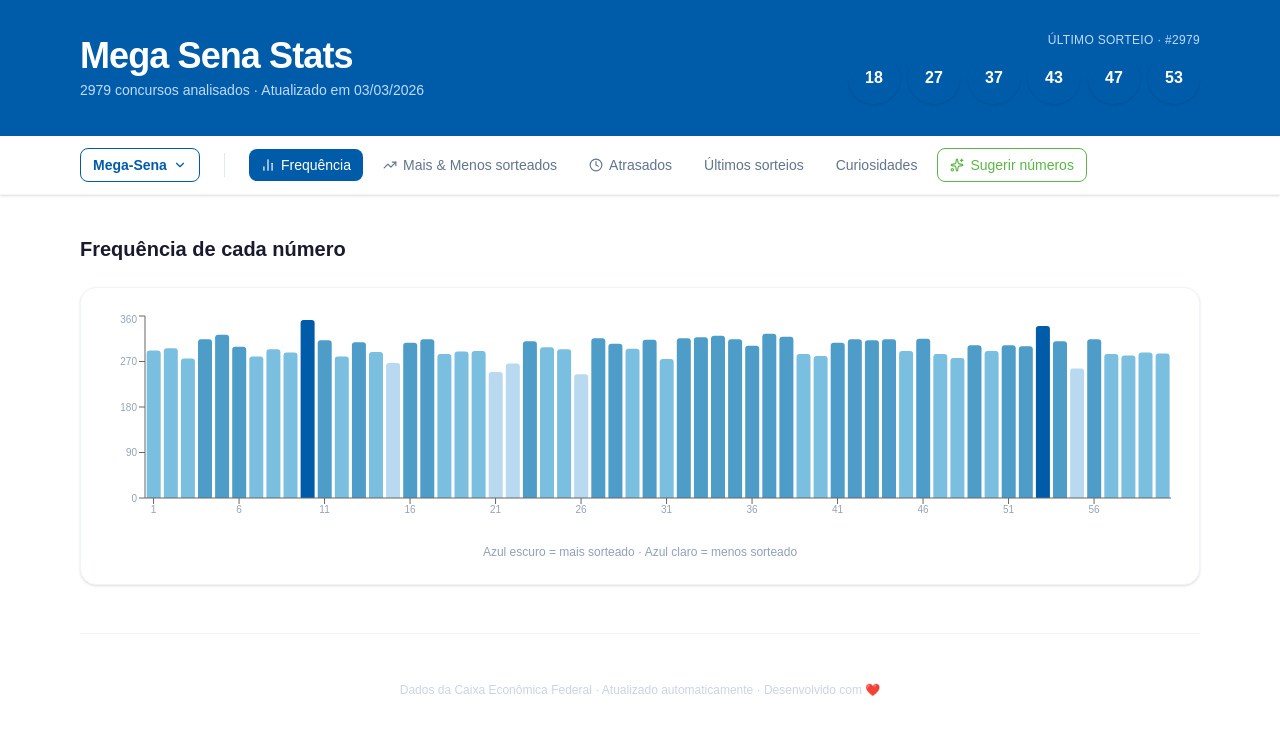
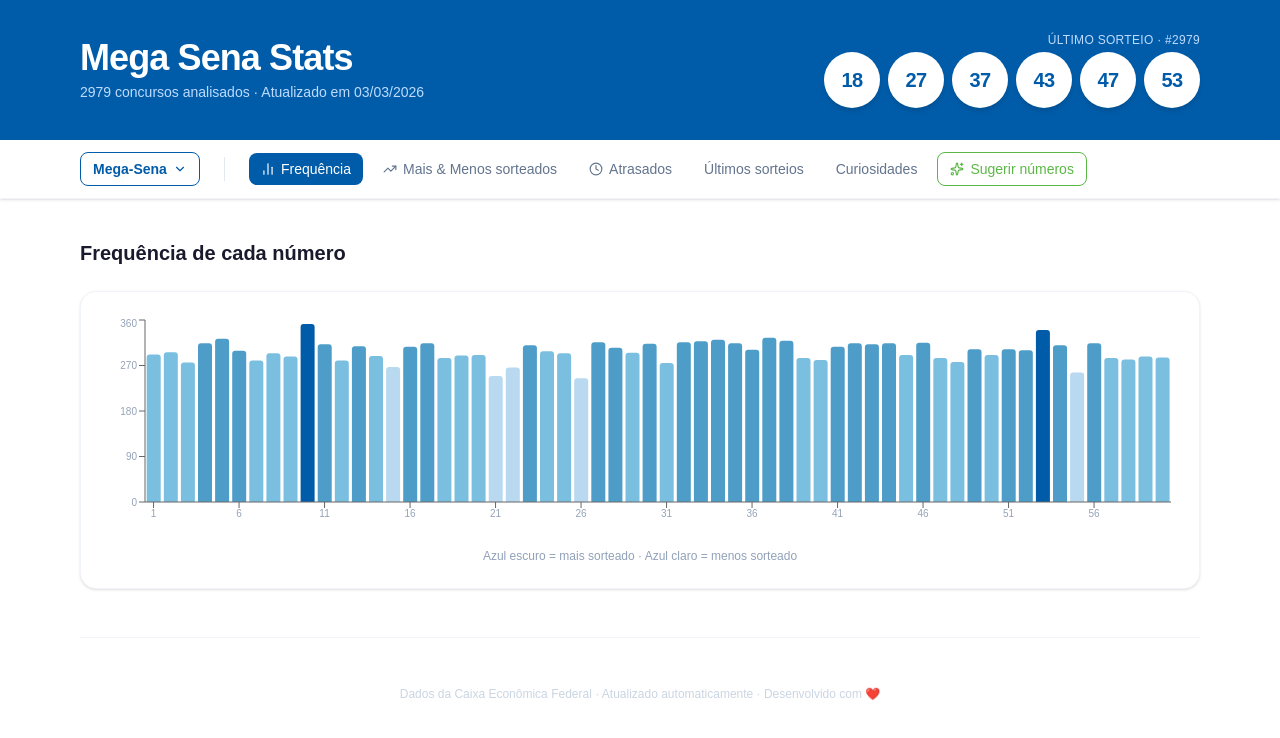
Before and after one commit to fabarcala/mega-sena-stats, a Next.js app: page / in a window 1280 px wide. Shown: the top 738 px of the page. Built offline with nearby package versions, Linux system fonts and the light colour scheme.

Commit message:
fix: NumberBall verde padrão Caixa, branco no header azul

```diff
--- a/app/page.tsx
+++ b/app/page.tsx
@@ -32,7 +32,7 @@ export default async function Home() {
               </p>
               <div className="flex gap-2 flex-wrap">
                 {meta.ultimas_dezenas.map((n: string) => (
-                  <NumberBall key={n} number={parseInt(n)} size="lg" />
+                  <NumberBall key={n} number={parseInt(n)} size="lg" variant="white" />
                 ))}
               </div>
             </div>
--- a/components/NumberBall.tsx
+++ b/components/NumberBall.tsx
@@ -4,23 +4,31 @@ interface Props {
   number: number;
   size?: "sm" | "md" | "lg";
   highlight?: boolean;
+  variant?: "green" | "blue" | "white";
 }
 
 const sizeClasses = {
-  sm: "w-8 h-8 text-xs",
-  md: "w-10 h-10 text-sm",
-  lg: "w-13 h-13 text-base",
+  sm: "w-9 h-9 text-sm",
+  md: "w-11 h-11 text-base",
+  lg: "w-14 h-14 text-xl",
 };
 
-export default function NumberBall({ number, size = "md", highlight = false }: Props) {
+export default function NumberBall({ number, size = "md", highlight = false, variant }: Props) {
+  // variant explícito sobrescreve tudo
+  const colorClass = variant === "white"
+    ? "bg-white text-[#005CA9] shadow-md"
+    : variant === "blue"
+    ? "bg-[#005CA9] text-white shadow-md"
+    : highlight
+    ? "bg-amber-500 text-white shadow-md"
+    : "bg-[#5BB745] text-white shadow-md"; // padrão: verde Caixa
+
   return (
     <div
       className={`
         ${sizeClasses[size]}
-        rounded-full flex items-center justify-center font-bold
-        ${highlight
-          ? "bg-[#5BB745] text-white shadow-md"
-          : "bg-[#005CA9] text-white shadow-sm"}
+        rounded-full flex items-center justify-center font-bold tracking-tight
+        ${colorClass}
       `}
     >
       {String(number).padStart(2, "0")}
```
